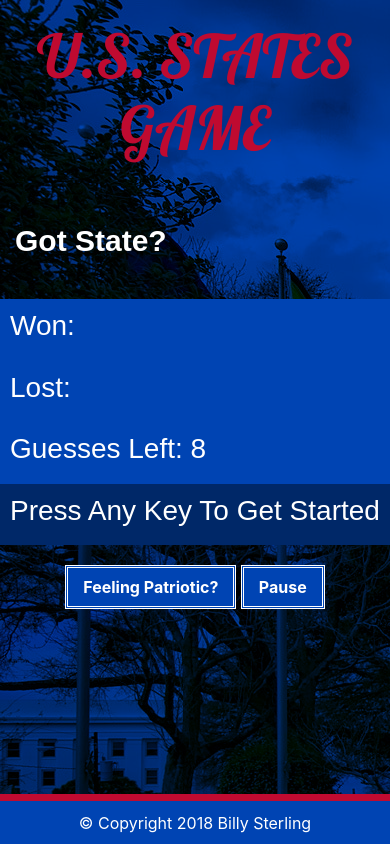
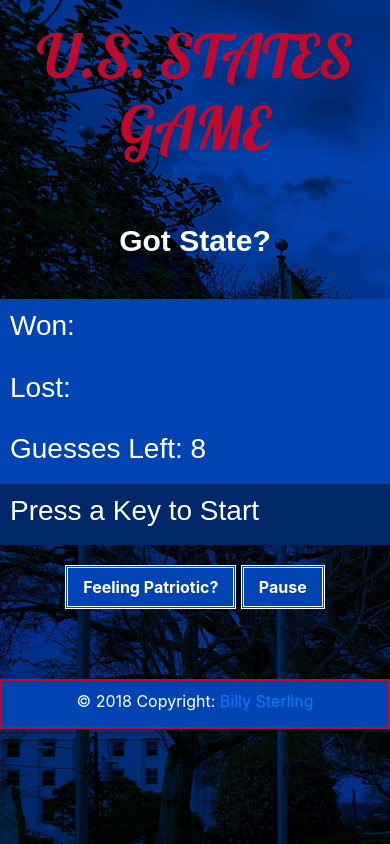
Before and after one commit to BillySterling/Word-Guess-Game, a plain HTML site: page index.html in a window 390 px wide. Drawn offline with nearby package versions, Linux system fonts and the light colour scheme.

Commit message:
Responsive updates; footer updates

```diff
--- a/assets/css/style.css
+++ b/assets/css/style.css
@@ -51,39 +51,88 @@ h1{
 	background-color: #0044b3;
 	padding:50px;
 }
+
 .stats-middle{
     background-color: #002868;
 	padding:50px;
 }
+
 #wins, #losses, #guesses, #letters {
 	color: #ffffff;
     font-family: 'Arial', 'Helvetica Neue', Helvetica, sans-serif;
 }
 
 footer {
-    position: fixed;
-    left: 0;
-    bottom: 0;
     height: 50px;
-    width: 100%;
+    width: 15%;
     background: #0044b3;
-    border-top: 7px solid #BF0A30;
+    border: 2px solid #BF0A30;
     color: white;
     text-align: center;
+    margin: 70px auto;
     }
 
-  footer > .container {
-    padding-right: 15px;
-    padding-left: 15px;
-    }
-
-#footerText {
+.footer-copyright {
     font-size: 16px;
-    margin: 10px;
     color: #ffffff;
     }
 
-/* mobile device responsive*/
+
+/* device responsive media queries */
+
+@media screen and (max-width: 980px) {
+	.container {
+	 	max-width: 940px;
+    }
+
+    #random-state {
+        color: #ffffff;
+        letter-spacing: 2px;
+    }
+
+    footer {
+        height: 50px;
+        width: 40%;
+        margin: 30px auto;
+        }
+}
+
+@media screen and (max-width: 768px) {
+    .container {
+        max-width: 750px;
+    }
+
+    #random-state {
+        color: #ffffff;
+        letter-spacing: 2px;
+    }
+
+    .stats{
+        background-color: #0044b3;
+        padding:10px;
+    }
+
+    .stats-middle{
+        background-color: #002868;
+        padding:10px;
+    }
+
+    footer {
+        height: 50px;
+        width: 50%;
+        background: #0044b3;
+        border: 2px solid #BF0A30;
+        color: white;
+        text-align: center;
+        margin: 50px auto;
+        }
+
+    .footer-copyright {
+        font-size: 16px;
+        color: #ffffff;
+        }
+}
+
 @media screen and (max-width: 640px) {
 	.container {
 		max-width: 600px;
@@ -108,6 +157,7 @@ footer {
     .stats-middle{
         background-color: #002868;
         padding:10px;
+        font-size: 10px;
     }
     #random-state {
         margin-top: 20px;
@@ -115,5 +165,21 @@ footer {
         letter-spacing: normal;
         color: #ffffff;
         font-size: 30px;
+        text-align: center;
     }
+
+    footer {
+        height: 50px;
+        width: auto;
+        background: #0044b3;
+        border: 2px solid #BF0A30;
+        color: white;
+        text-align: center;
+        margin: 70px auto;
+        }
+
+    .footer-copyright {
+        font-size: 16px;
+        color: #ffffff;
+        }
 }
--- a/index.html
+++ b/index.html
@@ -41,7 +41,7 @@
                     <h3 id="guesses">Guesses Left: 8</h3>
                 </div>
                 <div class="stats-middle text-center col-md-12">
-                    <h3 id="letters">Press Any Key To Get Started</h3>
+                    <h3 id="letters">Press a Key to Start</h3>
                 </div>
             </div>
 
@@ -55,10 +55,14 @@
             </div>
         </div>
 
-        <footer class="footer">
-            <div class="container">
-                <div id="footerText">&copy; Copyright 2018 Billy Sterling</div>
+        <!-- Footer -->
+        <footer class="page-footer font-small">
+
+            <!-- Copyright -->
+            <div class="footer-copyright text-center py-2">© 2018 Copyright:
+                <a href="https://billysterling.github.io/Responsive-Portfolio/"> Billy Sterling</a>
             </div>
+
         </footer>
 
     <script src="https://code.jquery.com/jquery-3.3.1.slim.min.js" integrity="sha384-q8i/X+965DzO0rT7abK41JStQIAqVgRVzpbzo5smXKp4YfRvH+8abtTE1Pi6jizo" crossorigin="anonymous"></script>
```
